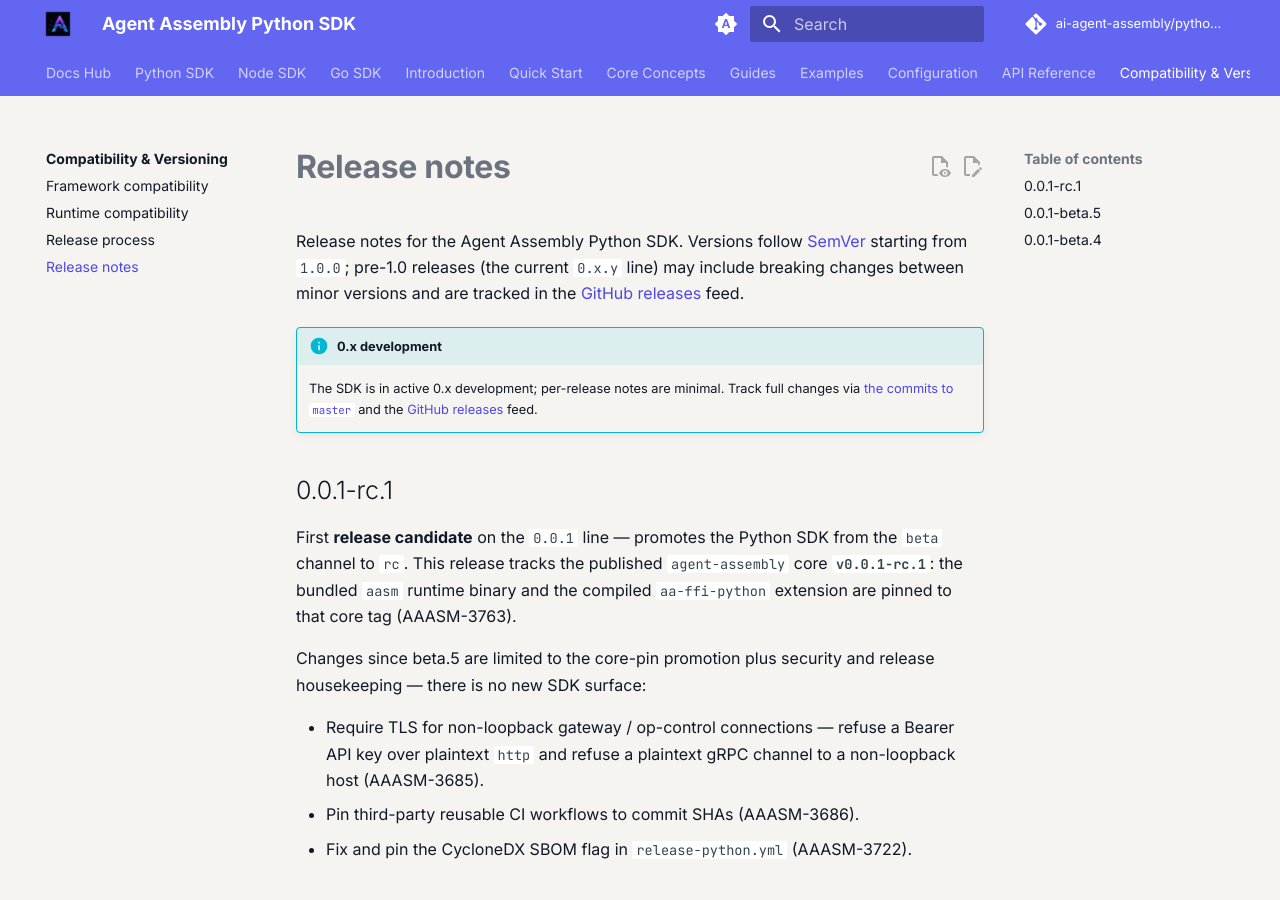
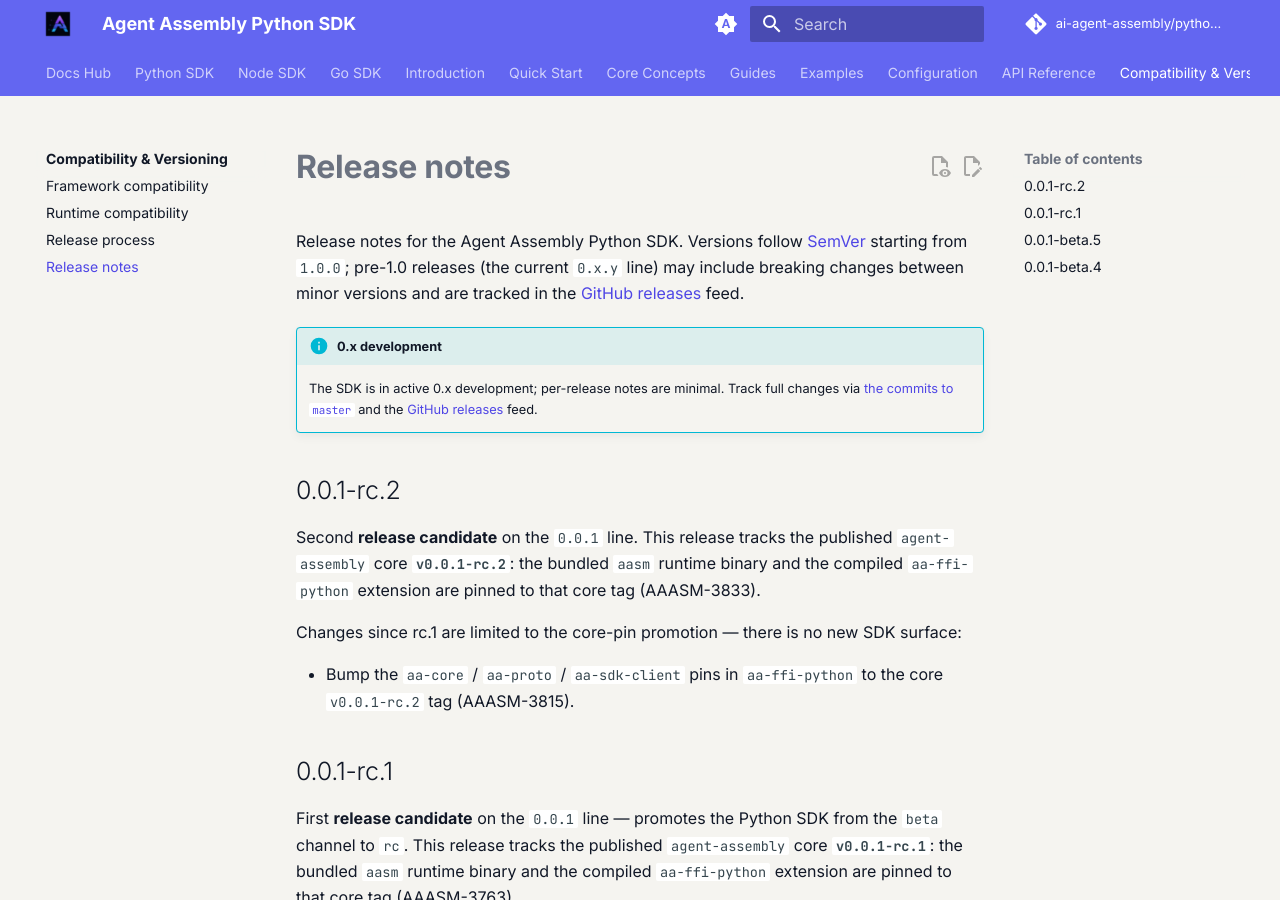
Before and after one commit to AI-agent-assembly/python-sdk, an MkDocs documentation site: the page built from docs/compatibility/release-notes.md, in a window 1280 px wide and 900 px high. Built offline with MkDocs 1.6.1 and Material for MkDocs 9.7.7, drawn with Linux system fonts in a browser that asks for light colours; the version menu is left out.

Commit message:
🔖 (release): Add 0.0.1-rc.2 release notes

```diff
--- a/docs/compatibility/release-notes.md
+++ b/docs/compatibility/release-notes.md
@@ -4,6 +4,18 @@
 
 !!! info "0.x development"
     The SDK is in active 0.x development; per-release notes are minimal. Track full changes via [the commits to `master`](https://github.com/ai-agent-assembly/python-sdk/commits/master) and the [GitHub releases](https://github.com/ai-agent-assembly/python-sdk/releases) feed.
+
+## 0.0.1-rc.2
+
+Second **release candidate** on the `0.0.1` line. This release tracks the published
+`agent-assembly` core **`v0.0.1-rc.2`**: the bundled `aasm` runtime binary and the
+compiled `aa-ffi-python` extension are pinned to that core tag (AAASM-3833).
+
+Changes since rc.1 are limited to the core-pin promotion — there is no new SDK
+surface:
+
+- Bump the `aa-core` / `aa-proto` / `aa-sdk-client` pins in `aa-ffi-python` to the
+  core `v0.0.1-rc.2` tag (AAASM-3815).
 
 ## 0.0.1-rc.1
 
```
